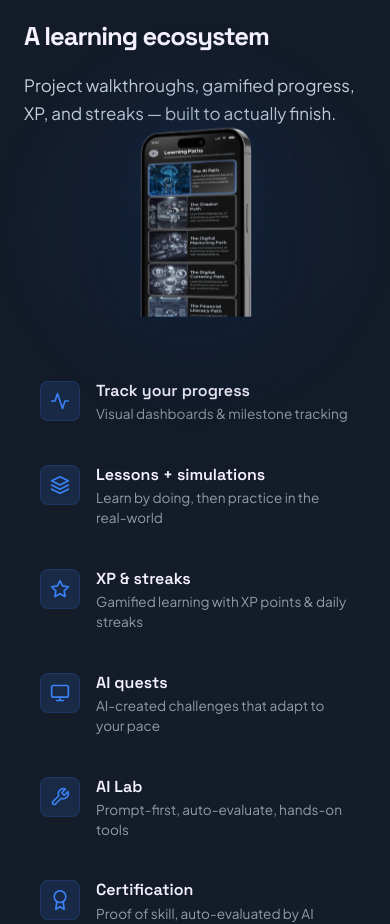
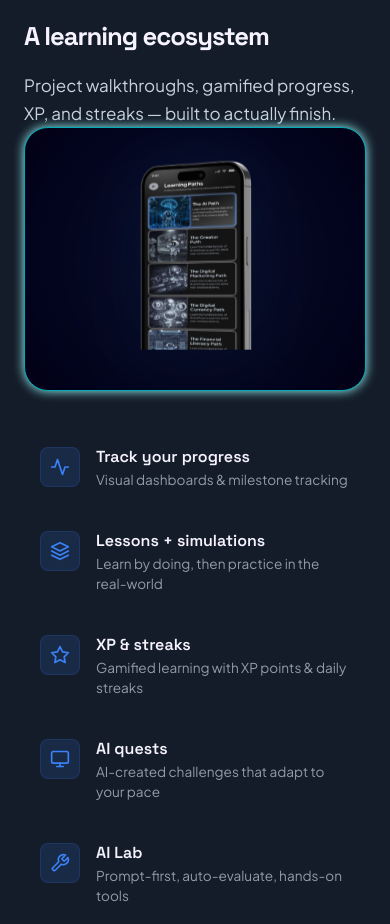
Before and after one commit to mdivyansh30/nuaiy_landing_page, a Next.js app: page / in a window 390 px wide. Shown: the part 5320-6244 px from the top of the page. Built offline with nearby package versions, Linux system fonts and the light colour scheme.

Commit message:
feat: add teal glow border box around Learning Ecosystem iPhone mockup

```diff
--- a/src/components/LearningEcosystem.module.css
+++ b/src/components/LearningEcosystem.module.css
@@ -4,7 +4,7 @@
 
 .content {
   display: grid;
-  grid-template-columns: 1fr 1fr;
+  grid-template-columns: 3fr 2fr;
   gap: 60px;
   align-items: center;
 }
@@ -75,6 +75,12 @@
   position: relative;
   display: flex;
   justify-content: center;
+  background: #040319;
+  border: 1px solid #00ACBA;
+  border-radius: var(--radius-xl);
+  box-shadow: 0 0 10.6px #98F7F5;
+  padding: 32px;
+  overflow: hidden;
 }
 
 .mockupGlow {
```
